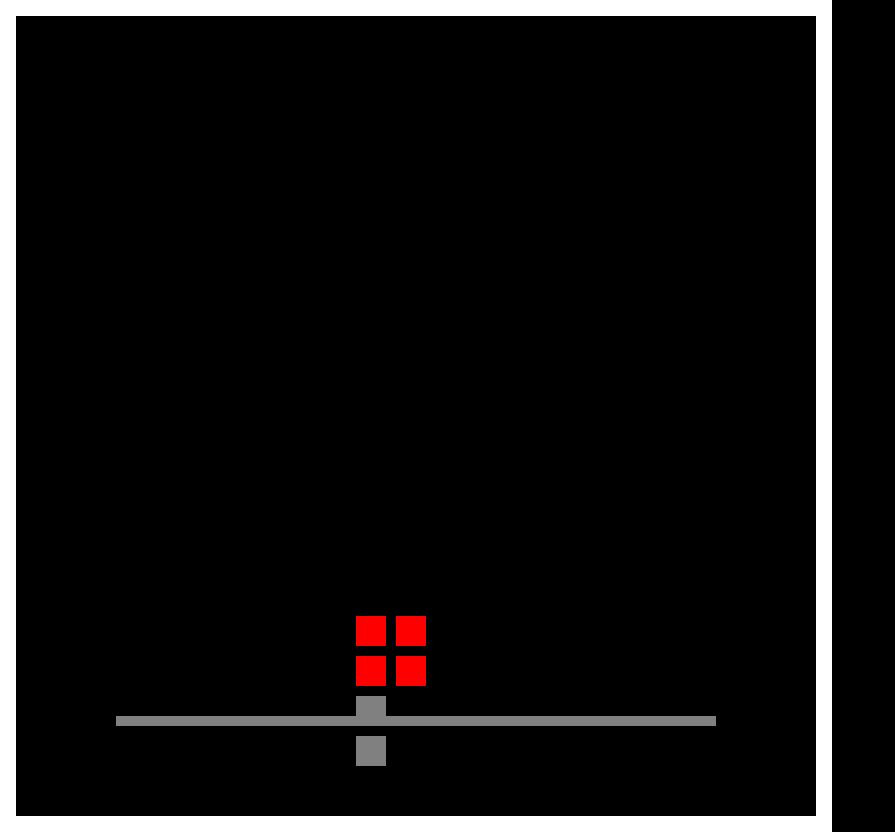
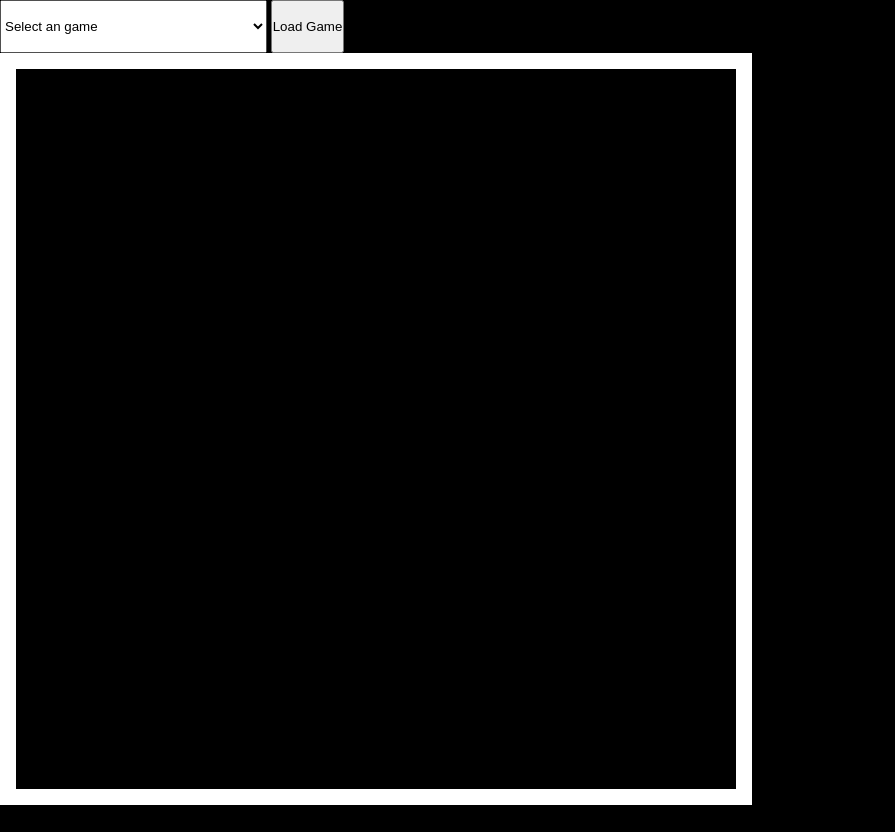
Before and after one commit to edrcosta/spell-engine-v1, a website: page index.html in a window 1280 px wide. Shown: the whole page, without its empty margins (0-895 px from the left). After the commit the page ends 805 px from the top, so only its background shows below. Drawn offline with Linux system fonts and the light colour scheme.

Commit message:
the great commit, move all structure to simplify ray casting

```diff
--- a/index.html
+++ b/index.html
@@ -5,15 +5,26 @@
 
     <body>
 
+        <div id="menu">
+            <select id="games-menu">
+                <option value="no-game-selected">Select an game</option>
+            </select>
+            <button id="load-game">Load Game</button>
+        </div>
+
         <canvas id="game"></canvas>
 
         <script src="src/libs/keypress-2.1.5.min.js"></script>
-        <script src="src/rawsprites.js"></script>
+
         <script src="src/engine/sprite.js"></script>
         <script src="src/engine/pixel.js"></script>
         <script src="src/engine/player.js"></script>
         <script src="src/engine/game.js"></script>
         <script src="src/engine/canvas.js"></script>
+
+
+        <script src="src/libs/keypress-2.1.5.min.js"></script>
+        <script src="src/game-list.js"></script>
         <script src="src/application.js"></script>
     </body>
 </html>
--- a/main.css
+++ b/main.css
@@ -16,3 +16,11 @@ body{
     width: 720px;
     height: 720px;
 }
+
+select {
+    height: 4em;
+    min-width: 20em;
+}
+button {
+    height: 4em;
+}
--- a/src/application.js
+++ b/src/application.js
@@ -1,57 +1,41 @@
-let canvas = new Canvas('game', 800, 800);
-let pixel = new Pixel(canvas);
-let game = new Game(canvas, pixel, 200);
+class GameSelector{
+    loadFile = (file) => {
+        var js = document.createElement("script");
 
-pixel.loadSprites({
-    weirdPeace : { frames : [rawSprites.weirdPeace], colors : rawSprites.weirdPeaceColors},
-    cube : { frames : [rawSprites.cube], colors : rawSprites.cubeColors},
-    t : { frames : [rawSprites.t], colors : rawSprites.tColors},
-    l : { frames : [rawSprites.l], colors : rawSprites.lColors},
-    bar : { frames : [rawSprites.bar], colors : rawSprites.barColors},
-    screen : { frames : [rawSprites.screen], colors : rawSprites.screenColors},
-});
+        js.type = "text/javascript";
+        js.src = file;
 
-let positionTop = 0;
-let positionLeft = 34;
-let firstPeace = true;
-let peaces = [];
-let peacesIds =[
-    'weirdPeace',
-    'cube',
-    't',
-    'l',
-    'bar',
-];
+        document.body.appendChild(js);
+    }
+}
 
-pixel.move('screen', 70, 10);
-pixel.showSprite('screen');
 
-const randStart = peacesIds[Math.floor(Math.random() * peacesIds.length)];
 
-game.setGameLoop(() => {
+(() => {
 
-    positionTop+= 5;
+    let gamesMenu = document.getElementById('games-menu');
+    let loadGameBtn = document.getElementById('load-game');
 
-    if(positionTop <= 60){
-        if(firstPeace){
+    CustomGameListArray.forEach(game => {
+        gamesMenu.innerHTML += `<option>${game.gameName}</option>`
+    });
 
-            pixel.showSprite(randStart);
-            pixel.move(randStart, positionTop, positionLeft);
-        }else{
-            pixel.showSprite(peaces[peaces.length - 1]);
-            pixel.move(peaces[peaces.length - 1], positionTop, positionLeft);
-        }
-    }else{
-        firstPeace = false;
-        positionTop = 0;
+    loadGameBtn.onclick = () => {
 
-        const randPeace = peacesIds[Math.floor(Math.random() * peacesIds.length)];
+        let gameSelector = new GameSelector();
 
-        peaces.push(pixel.cloneSprite(randPeace, 10, 10));
-    }
+        if(gamesMenu.value === 'no-game-selected') return false;
 
-    if(game.keyPress.left) positionLeft-=4;
-    if(game.keyPress.right) positionLeft+=4;
-});
+        CustomGameListArray.forEach((game) => {
 
-game.loopStart();
+            if(game.gameName !== gamesMenu.value){
+                game.files.forEach((file) => {
+                    gameSelector.loadFile(file)
+                });
+            }
+
+
+
+        });
+    };
+})()
--- a/src/engine/pixel.js
+++ b/src/engine/pixel.js
@@ -69,7 +69,13 @@ class Pixel{
         let spriteListById = {};
 
         Object.keys(spriteList).forEach(key => {
-            spriteListById[key] = new Sprite(spriteList[key].frames, spriteList[key].colors, false, 0, 0)
+            spriteListById[key] = new Sprite(
+                spriteList[key].frames,
+                spriteList[key].colors,
+                false,
+                0,
+                0
+            )
         });
 
         this.spriteList = spriteListById;
@@ -103,10 +109,9 @@ class Pixel{
 
     //Show a single sprite by id
     showSprite = (spriteId) => {
-
-        const sprite = this.spriteList[spriteId];
-
-        if(typeof sprite !== 'undefined') sprite.show = true;
+        if(typeof this.spriteList[spriteId] !== 'undefined') {
+            this.spriteList[spriteId].show = true;
+        }
     }
 
     //Render a single sprite frame
@@ -130,7 +135,13 @@ class Pixel{
 
         let cloneCount = Object.keys(this.spriteList).length + 1;
 
-        this.spriteList[`id-${cloneCount}`] = new Sprite(this.spriteList[id].frames, this.spriteList[id].colors, false, x, y)
+        this.spriteList[`id-${cloneCount}`] = new Sprite(
+            this.spriteList[id].frames,
+            this.spriteList[id].colors,
+            false,
+            x,
+            y
+        );
 
         return `id-${cloneCount}`;
     }
@@ -144,4 +155,9 @@ class Pixel{
             this.renderSprite(key);
         });
     }
+
+    //generate a randon number
+    getRandom = (min, max) => {
+        return Math.random() * (max - min) + min;
+    }
 }
--- /dev/null
+++ b/src/game-list.js
@@ -0,0 +1,16 @@
+const CustomGameListArray = [
+    {
+        "gameName": "debug",
+        "files" : [
+            "src/custom-games/debug/sprites.js",
+            "src/custom-games/debug/game.js"
+        ]
+    },
+    {
+        "gameName": "tetris",
+        "files" : [
+            "src/custom-games/tetris/sprites.js",
+            "src/custom-games/tetris/game.js"
+        ]
+    }
+];
```
Also changed, not shown: src/custom-games/debug/game.js (added, +30 -0 lines), src/custom-games/debug/sprites.js (added, +18 -0 lines), src/games/menu/game.js (deleted, +0 -21 lines), src/tetris-sprites.js (deleted, +0 -86 lines), src/custom-games/README.md (added), src/custom-games/tetris/game.js (renamed from src/tetris-game.js), src/custom-games/tetris/sprites.js (renamed from src/rawsprites.js).
